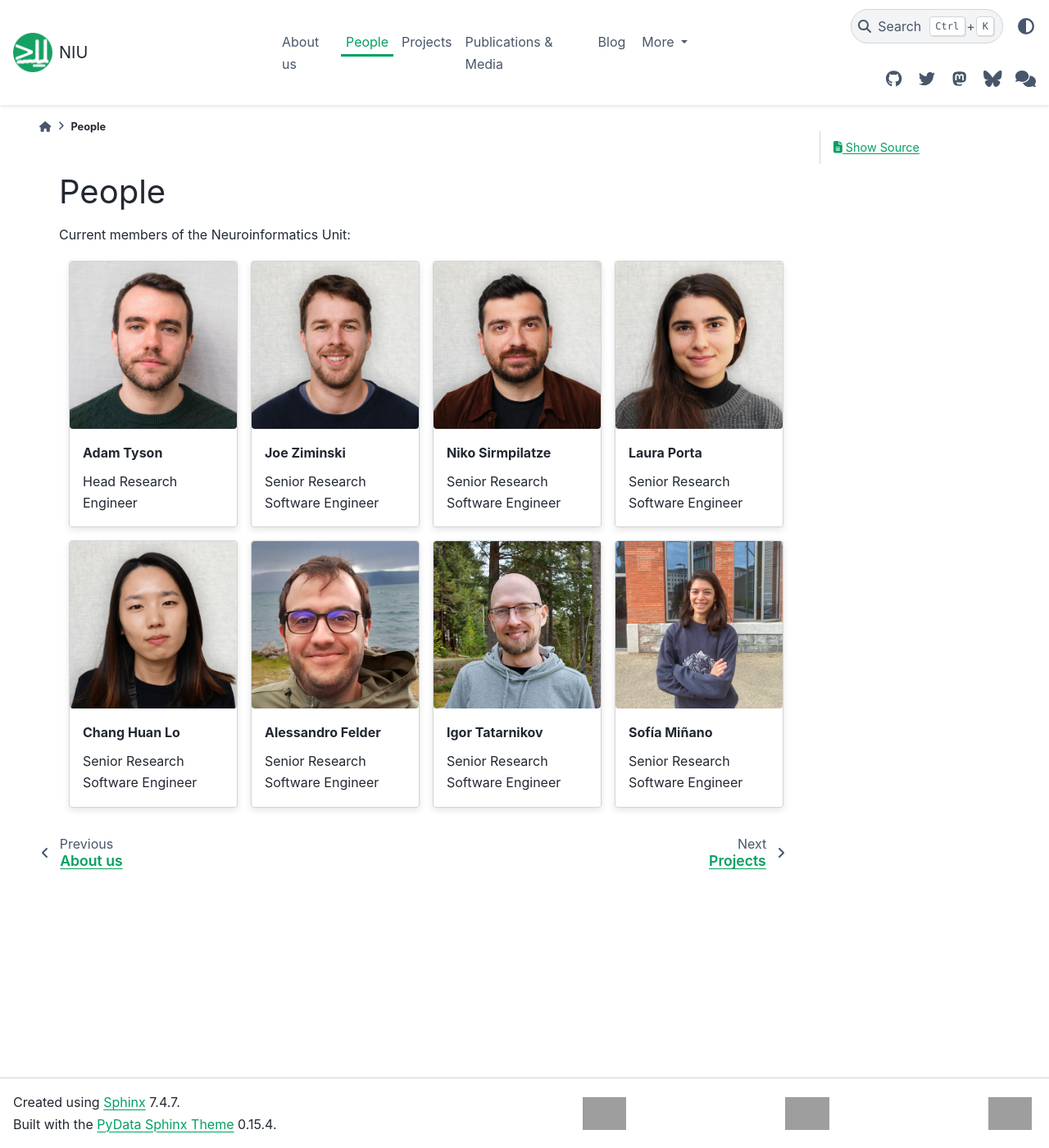
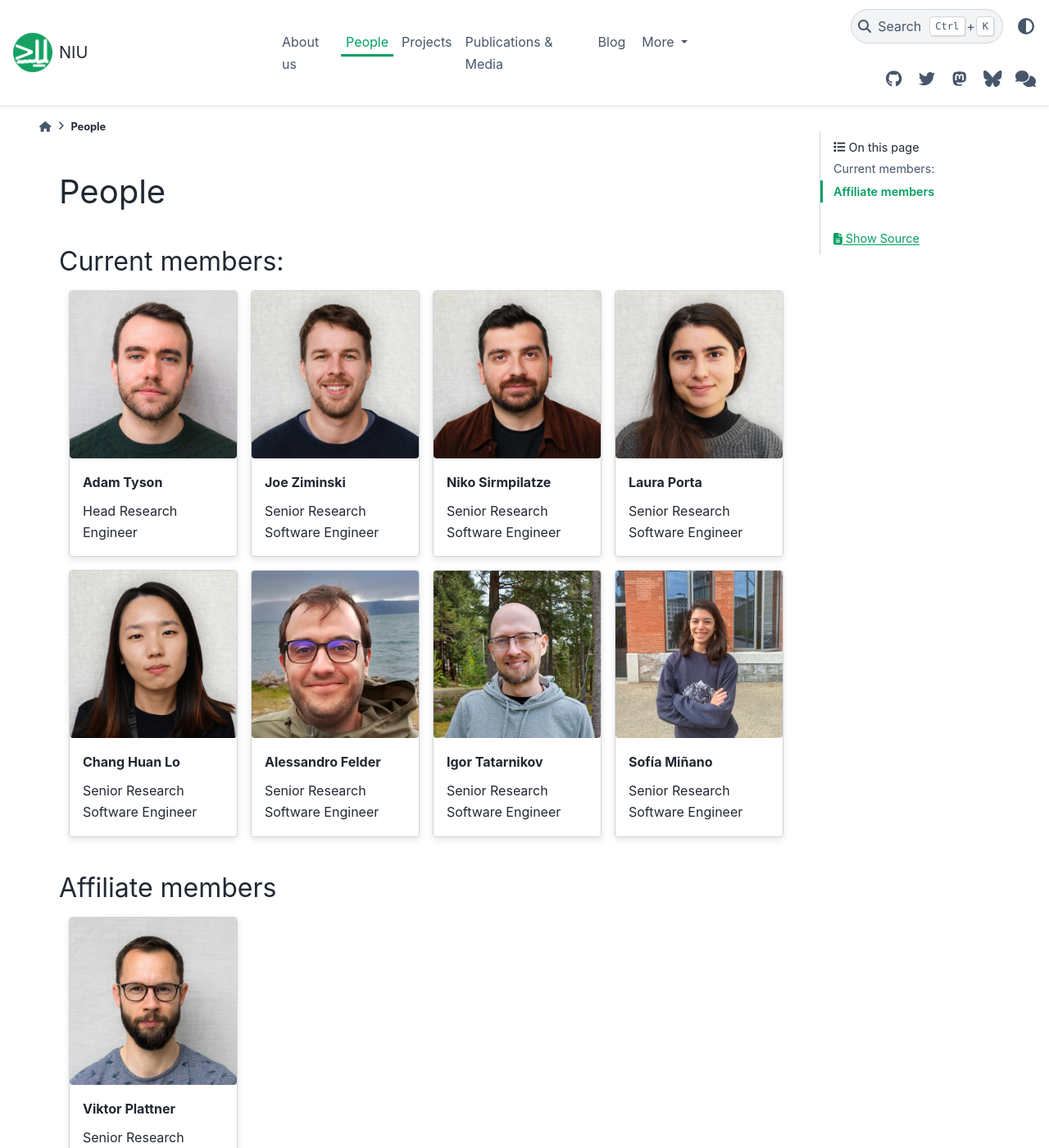
Before and after one commit to neuroinformatics-unit/neuroinformatics-unit.github.io, a Sphinx documentation site: the page built from docs/source/people.md, in a window 1280 px wide and 1400 px high. Shown: the whole window at 82% size. Built offline with Sphinx 7.4.7 and the PyData theme 0.15.4, drawn with Linux system fonts in a browser that asks for light colours; nearby versions of some CDN libraries; grey boxes are pictures that could not be loaded.

Commit message:
Add Viktor to website

```diff
--- a/docs/source/people.md
+++ b/docs/source/people.md
@@ -2,7 +2,7 @@
 
 # People
 
-Current members of the Neuroinformatics Unit:
+## Current members:
 
 ::::{grid} 1 1 2 4
 :gutter: 3
@@ -61,4 +61,18 @@ Senior Research Software Engineer
 :link: https://github.com/sfmig
 
 Senior Research Software Engineer
+:::
 ::::
+
+
+## Affiliate members
+::::{grid} 1 1 2 4
+:gutter: 3
+
+:::{grid-item-card} Viktor Plattner
+:img-top: _static/viktor_plattner.jpg
+:link: https://github.com/viktorpm
+
+Senior Research Fellow
+:::
+::::
```
Also changed, not shown: docs/source/_static/viktor_plattner.jpg (added).
